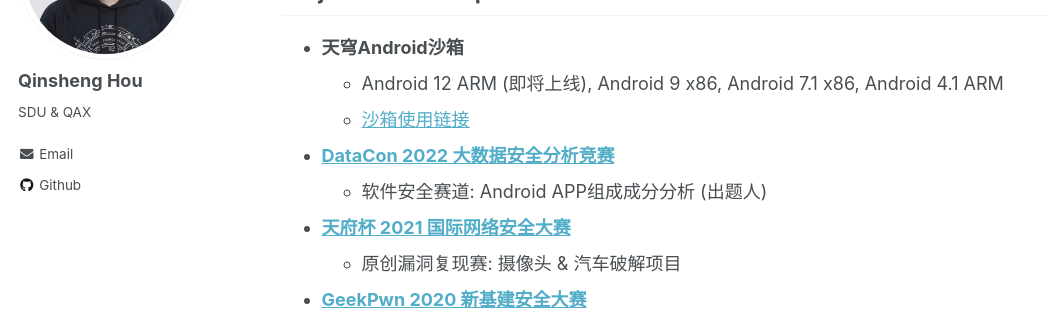
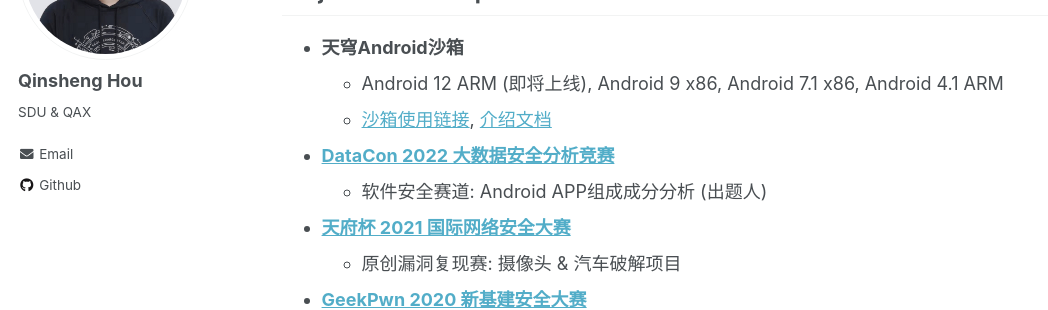
Before and after one commit to chicharitomu14/chicharitomu14.github.io, a Jekyll site: the page built from _pages/about.md, in a window 1280 px wide and 900 px high, scrolled down 1715 px. Shown: the part 151-461 px from the top of the window, without its empty margins (0-1048 px from the left). Built offline with Jekyll 4.4.1, drawn with Linux system fonts in a browser that asks for light colours.

Commit message:
add project link

```diff
--- a/_pages/about.md
+++ b/_pages/about.md
@@ -42,7 +42,7 @@ Publications
 
 - **天穹Android沙箱**
   - Android 12 ARM (即将上线), Android 9 x86, Android 7.1 x86, Android 4.1 ARM
-  - [沙箱使用链接](https://sandbox.qianxin.com/sscc-tq-web/)
+  - [沙箱使用链接](https://sandbox.qianxin.com/sscc-tq-web/), [介绍文档](https://research.qianxin.com/archives/1748)
 - [**DataCon 2022 大数据安全分析竞赛**](https://datacon.qianxin.com/datacon2022)
   - 软件安全赛道: Android APP组成成分分析 (出题人)
 - [**天府杯 2021 国际网络安全大赛**](http://www.tianfucup.com/#canjia)
```
